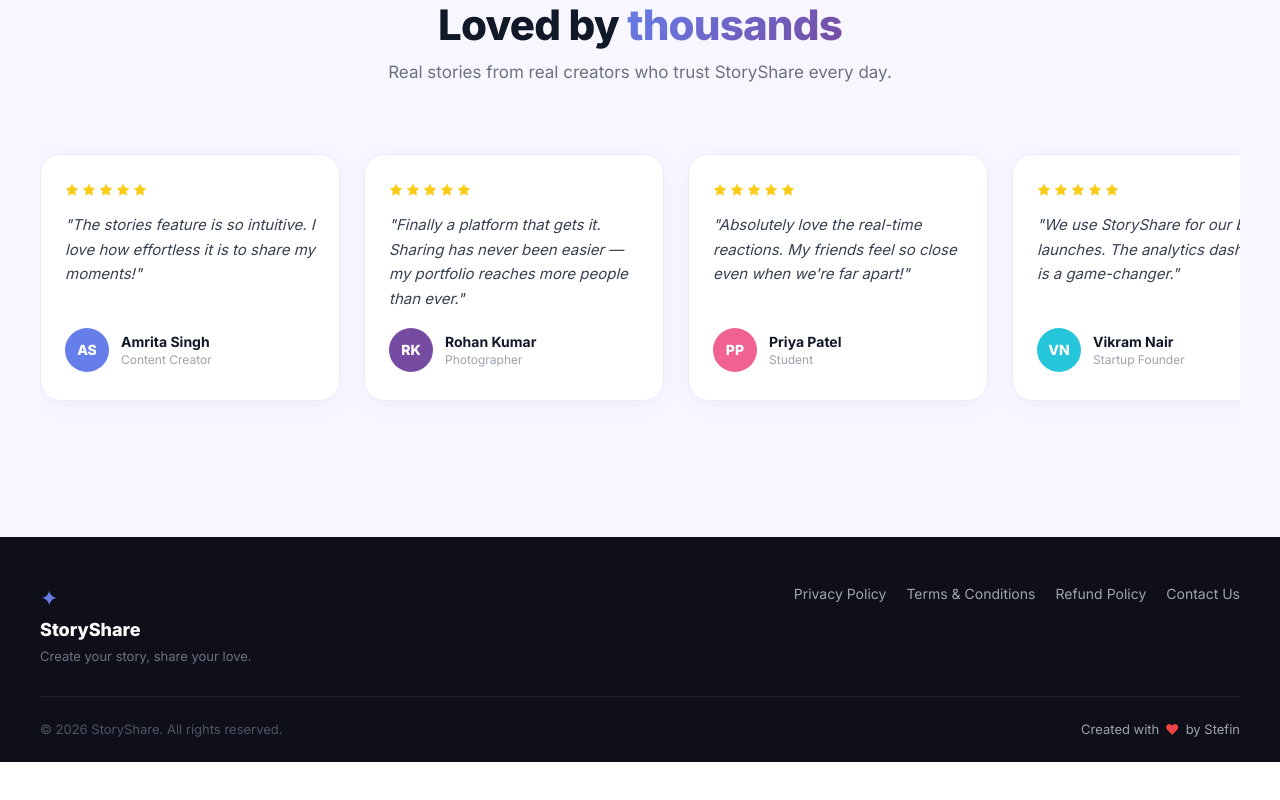
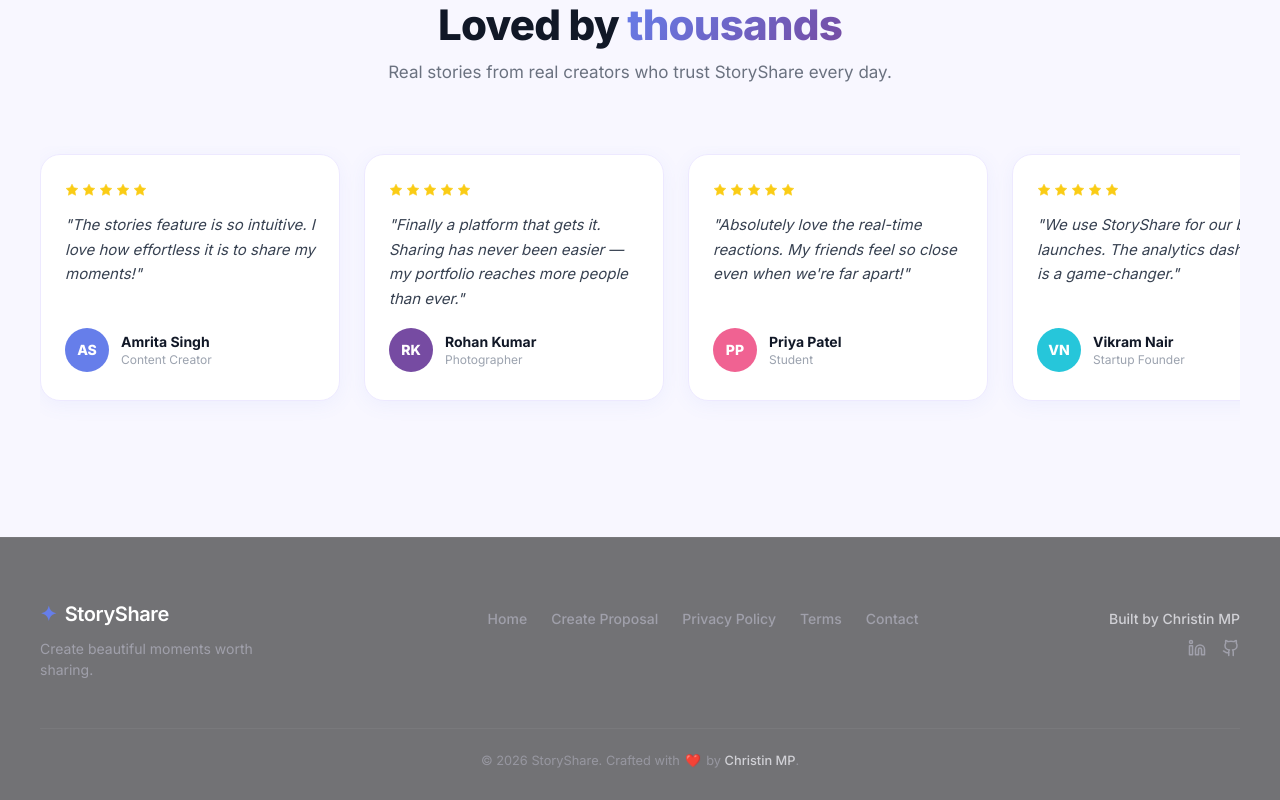
Before and after one commit to Chrizz-coder/story_share, a Next.js app in the folder apps/web/: page / in a window 1280 px wide. Shown: the part 1729-2529 px from the top of the page. Before the commit the page ends 2491 px from the top, so only its background shows below. Built offline with nearby package versions, Linux system fonts and the light colour scheme; no server answers.

Commit message:
feat: add universal Footer with personal branding

```diff
--- a/apps/web/app/(landing)/layout.tsx
+++ b/apps/web/app/(landing)/layout.tsx
@@ -1,6 +1,7 @@
 'use client';
 import Link from 'next/link';
 import AuthButton from '@/components/AuthButton';
+import Footer from '@/components/Footer';
 import styles from './landing.module.css';
 
 export default function LandingLayout({ children }: { children: React.ReactNode }) {
@@ -24,27 +25,7 @@ export default function LandingLayout({ children }: { children: React.ReactNode
       <main>{children}</main>
 
       {/* ── Footer ── */}
-      <footer className={`${styles.footer} footer-dark`}>
-        <div className={styles.footerInner}>
-          <div className={styles.footerBrand}>
-            <span className={styles.logoIcon}>✦</span>
-            <span className={styles.footerBrandName}>StoryShare</span>
-            <p className={styles.footerTagline}>Create your story, share your love.</p>
-          </div>
-          <div className={styles.footerLinks}>
-            <Link href="/privacy" className={styles.footerLink}>Privacy Policy</Link>
-            <Link href="/terms" className={styles.footerLink}>Terms &amp; Conditions</Link>
-            <Link href="/refund-policy" className={styles.footerLink}>Refund Policy</Link>
-            <Link href="/contact" className={styles.footerLink}>Contact Us</Link>
-          </div>
-        </div>
-        <div className={styles.footerBottom}>
-          <p className={styles.footerCopy}>© {new Date().getFullYear()} StoryShare. All rights reserved.</p>
-          <p className={styles.footerCredits}>
-            Created with <span className={styles.heart}>♥</span> by Stefin
-          </p>
-        </div>
-      </footer>
+      <Footer />
     </div>
   );
 }
--- a/apps/web/app/p/[id]/page.tsx
+++ b/apps/web/app/p/[id]/page.tsx
@@ -7,6 +7,7 @@ import confetti from 'canvas-confetti';
 import { useAudio } from '@/context/AudioContext';
 import { getCategoryMusicUrl } from '@/lib/proposalAudio';
 import HomeButton from '@/components/HomeButton';
+import Footer from '@/components/Footer';
 import styles from './proposal.module.css';
 
 const GET_PROPOSAL = gql`
@@ -305,6 +306,7 @@ export default function ProposalPage({ params }: { params: { id: string } }) {
   const photoData = proposal.photoData;
 
   return (
+    <>
     <div className={styles.page} ref={containerRef}>
       {/* ── Home Button ── */}
       <HomeButton />
@@ -615,5 +617,7 @@ export default function ProposalPage({ params }: { params: { id: string } }) {
         </AnimatePresence>
       </div>
     </div>
+    <Footer />
+    </>
   );
 }
--- a/apps/web/app/proposal/create/page.tsx
+++ b/apps/web/app/proposal/create/page.tsx
@@ -11,6 +11,7 @@ import {
 } from 'lucide-react';
 import HomeButton from '@/components/HomeButton';
 import ShareLockCard from '@/components/ShareLockCard';
+import Footer from '@/components/Footer';
 import styles from './create.module.css';
 
 interface ProposalForm {
@@ -155,6 +156,7 @@ export default function ProposalCreator() {
   }));
 
   return (
+    <>
     <div className={`${styles.page} light-bg`}>
       {/* ── Fixed Home Button ── */}
       <HomeButton />
@@ -455,5 +457,7 @@ export default function ProposalCreator() {
         </AnimatePresence>
       </div>
     </div>
+    <Footer />
+    </>
   );
 }
--- /dev/null
+++ b/apps/web/components/Footer.module.css
@@ -0,0 +1,165 @@
+.footer {
+  width: 100%;
+  padding: 4rem 1.5rem 2rem;
+  background-color: var(--surface-bg, rgba(20, 20, 25, 0.6));
+  backdrop-filter: blur(16px);
+  -webkit-backdrop-filter: blur(16px);
+  border-top: 1px solid var(--border-color, rgba(255, 255, 255, 0.05));
+  color: var(--text-muted, #a0a0ab);
+  font-size: 0.875rem;
+  z-index: 10;
+  position: relative;
+}
+
+.footerInner {
+  max-width: 1200px;
+  margin: 0 auto;
+  display: grid;
+  grid-template-columns: 1fr;
+  gap: 3rem;
+  padding-bottom: 3rem;
+  border-bottom: 1px solid var(--border-color, rgba(255, 255, 255, 0.05));
+}
+
+@media (min-width: 768px) {
+  .footerInner {
+    grid-template-columns: 1.5fr 2fr 1fr;
+    gap: 2rem;
+  }
+}
+
+.footerBrand {
+  display: flex;
+  flex-direction: column;
+  gap: 0.75rem;
+}
+
+.logo {
+  display: flex;
+  align-items: center;
+  gap: 0.5rem;
+  text-decoration: none;
+  color: var(--text-primary, #fff);
+  font-weight: 600;
+  font-size: 1.25rem;
+  transition: opacity 0.2s ease;
+}
+
+.logo:hover {
+  opacity: 0.8;
+}
+
+.logoIcon {
+  color: var(--accent-primary, #667eea);
+}
+
+.footerBrandName {
+  letter-spacing: -0.02em;
+}
+
+.footerTagline {
+  margin: 0;
+  line-height: 1.5;
+  color: var(--text-muted, #a0a0ab);
+  max-width: 250px;
+}
+
+.footerLinks {
+  display: flex;
+  flex-wrap: wrap;
+  gap: 1.5rem;
+  align-items: flex-start;
+  justify-content: flex-start;
+}
+
+@media (min-width: 768px) {
+  .footerLinks {
+    justify-content: center;
+    padding-top: 0.5rem;
+  }
+}
+
+.footerLink {
+  color: var(--text-muted, #a0a0ab);
+  text-decoration: none;
+  transition: all 0.2s ease;
+  font-weight: 500;
+}
+
+.footerLink:hover {
+  color: var(--text-primary, #fff);
+  text-shadow: 0 0 8px rgba(255, 255, 255, 0.2);
+}
+
+.footerBranding {
+  display: flex;
+  flex-direction: column;
+  gap: 0.75rem;
+  align-items: flex-start;
+}
+
+@media (min-width: 768px) {
+  .footerBranding {
+    align-items: flex-end;
+    padding-top: 0.5rem;
+  }
+}
+
+.builtBy {
+  margin: 0;
+  font-weight: 500;
+  color: var(--text-secondary, #d1d1d6);
+}
+
+.socialIcons {
+  display: flex;
+  gap: 1rem;
+}
+
+.socialLink {
+  color: var(--text-muted, #a0a0ab);
+  display: flex;
+  align-items: center;
+  justify-content: center;
+  transition: all 0.2s ease;
+}
+
+.socialLink:hover {
+  color: var(--accent-primary, #667eea);
+  filter: drop-shadow(0 0 8px rgba(102, 126, 234, 0.4));
+  transform: translateY(-2px);
+}
+
+.footerBottom {
+  max-width: 1200px;
+  margin: 0 auto;
+  padding-top: 1.5rem;
+  display: flex;
+  justify-content: center;
+  text-align: center;
+}
+
+.footerCopy {
+  margin: 0;
+  color: var(--text-muted, rgba(160, 160, 171, 0.8));
+  font-size: 0.8rem;
+}
+
+.heart {
+  color: #ef4444;
+  display: inline-block;
+  margin: 0 0.1rem;
+}
+
+.authorLink {
+  color: var(--text-secondary, #d1d1d6);
+  text-decoration: none;
+  font-weight: 500;
+  transition: all 0.2s ease;
+}
+
+.authorLink:hover {
+  color: var(--accent-primary, #667eea);
+  text-decoration: underline;
+  text-underline-offset: 4px;
+}
--- /dev/null
+++ b/apps/web/components/Footer.tsx
@@ -0,0 +1,68 @@
+import Link from 'next/link';
+import { Linkedin, Github } from 'lucide-react';
+import styles from './Footer.module.css';
+
+export default function Footer() {
+  return (
+    <footer className={styles.footer}>
+      <div className={styles.footerInner}>
+        {/* Left: Branding */}
+        <div className={styles.footerBrand}>
+          <Link href="/" className={styles.logo}>
+            <span className={styles.logoIcon}>✦</span>
+            <span className={styles.footerBrandName}>StoryShare</span>
+          </Link>
+          <p className={styles.footerTagline}>Create beautiful moments worth sharing.</p>
+        </div>
+
+        {/* Center: Quick Links */}
+        <div className={styles.footerLinks}>
+          <Link href="/" className={styles.footerLink}>Home</Link>
+          <Link href="/proposal/create" className={styles.footerLink}>Create Proposal</Link>
+          <Link href="/privacy" className={styles.footerLink}>Privacy Policy</Link>
+          <Link href="/terms" className={styles.footerLink}>Terms</Link>
+          <Link href="/contact" className={styles.footerLink}>Contact</Link>
+        </div>
+
+        {/* Right: Personal Branding */}
+        <div className={styles.footerBranding}>
+          <p className={styles.builtBy}>Built by Christin MP</p>
+          <div className={styles.socialIcons}>
+            <a
+              href="https://www.linkedin.com/in/christin-mp/"
+              target="_blank"
+              rel="noopener noreferrer"
+              aria-label="LinkedIn Profile"
+              className={styles.socialLink}
+            >
+              <Linkedin size={18} />
+            </a>
+            <a
+              href="https://github.com/Chrizz-coder"
+              target="_blank"
+              rel="noopener noreferrer"
+              aria-label="GitHub Profile"
+              className={styles.socialLink}
+            >
+              <Github size={18} />
+            </a>
+          </div>
+        </div>
+      </div>
+
+      <div className={styles.footerBottom}>
+        <p className={styles.footerCopy}>
+          © {new Date().getFullYear()} StoryShare. Crafted with <span className={styles.heart}>❤️</span> by{' '}
+          <a
+            href="https://www.linkedin.com/in/christin-mp/"
+            target="_blank"
+            rel="noopener noreferrer"
+            className={styles.authorLink}
+          >
+            Christin MP
+          </a>.
+        </p>
+      </div>
+    </footer>
+  );
+}
```
